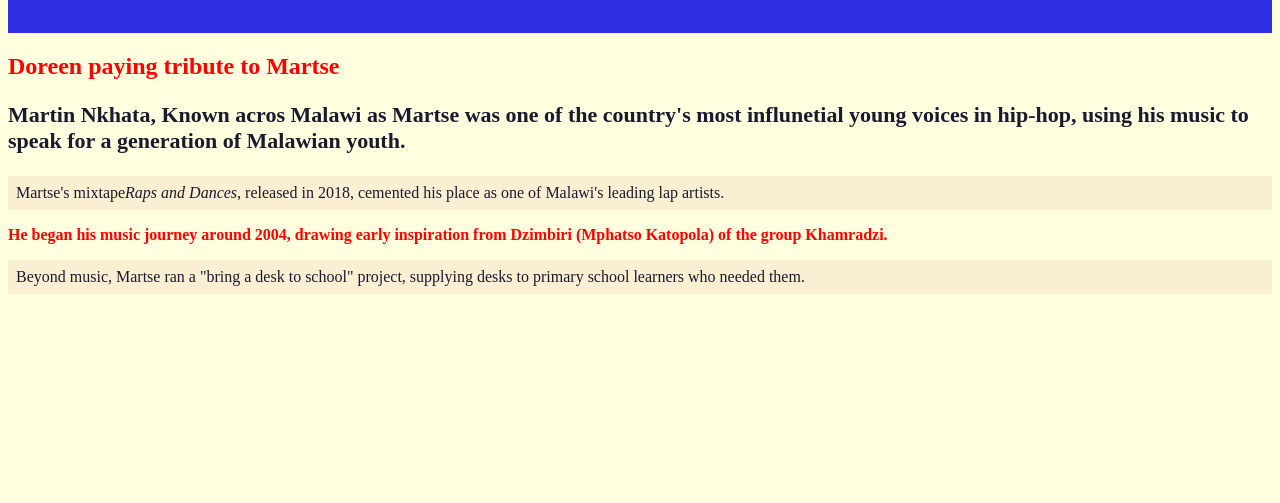
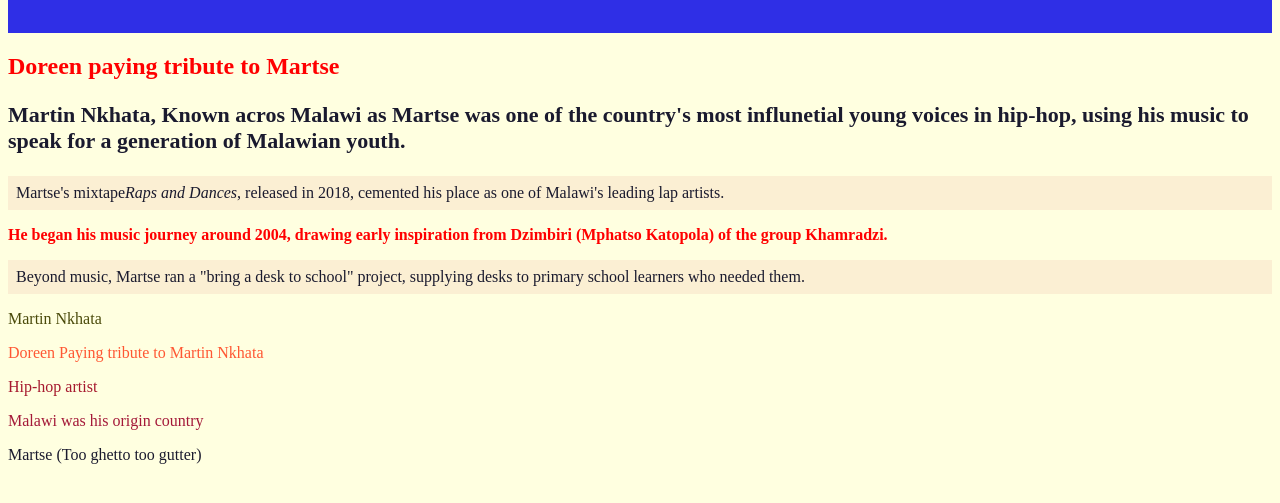
Before and after one commit to Student-Work-Classroom-Demo-MUBAS/lab-two-pro247, a plain HTML site: page index.html in a window 1280 px wide. Shown: the part 119-622 px from the top of the page. Drawn offline with Linux system fonts and the light colour scheme.

Commit message:
Task 3 Completed CSS color formats

```diff
--- a/css/style.css
+++ b/css/style.css
@@ -26,3 +26,27 @@ p {
     font-size: 22px;
     font-weight: bold;
 }
+
+.color-named {
+    color: rgb(74, 74, 10)
+}
+
+.color-hex {
+    color: #FF5733;
+}
+
+.color-hex2 {
+    color: #4CAF50;
+}
+
+.color-rgb {
+    color: rgb(166, 25, 46);
+}
+
+.color-hsl {
+    color: hsl(346, 74%, 37%);
+}
+
+.color.trans {
+    background-color: rgba(212, 160, 23, 0.15);
+}
--- a/index.html
+++ b/index.html
@@ -28,4 +28,9 @@
         (Mphatso Katopola) of the group Khamradzi.</p>
     <p class="highlight">Beyond music, Martse ran a "bring a desk to school" project, supplying
         desks to primary school learners who needed them.</p>
+    <p class="color-named">Martin Nkhata</p>
+    <p class="color-hex">Doreen Paying tribute to Martin Nkhata</p>
+    <p class="color-rgb">Hip-hop artist</p>
+    <p class="color-hsl">Malawi was his origin country</p>
+    <p class="color-trans">Martse (Too ghetto too gutter) </p>
 </body>
```
